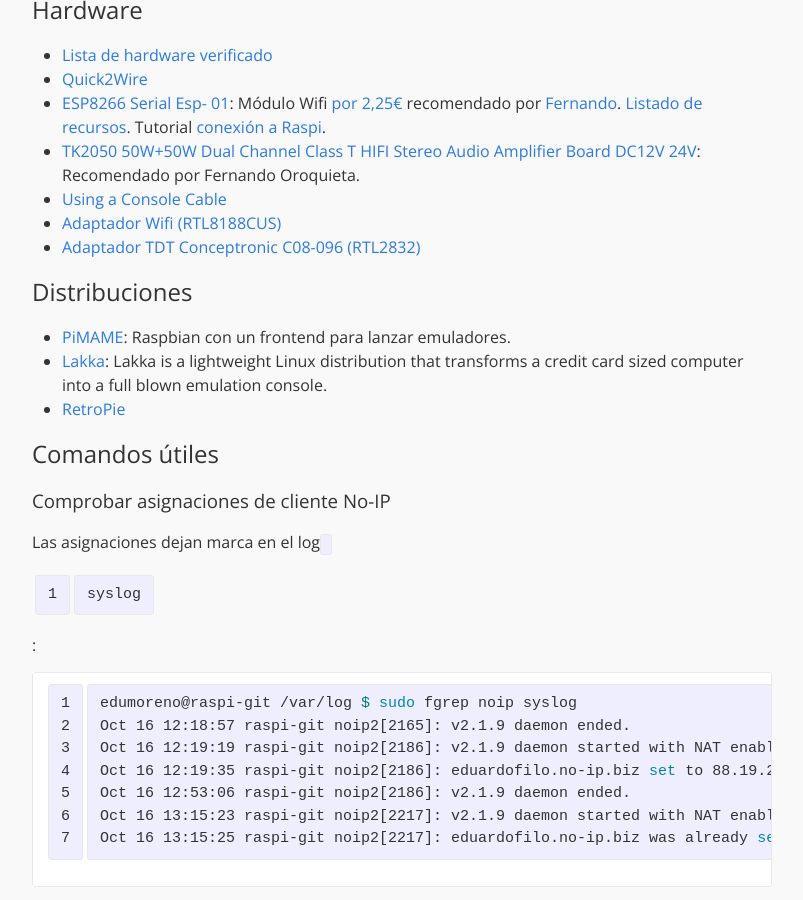
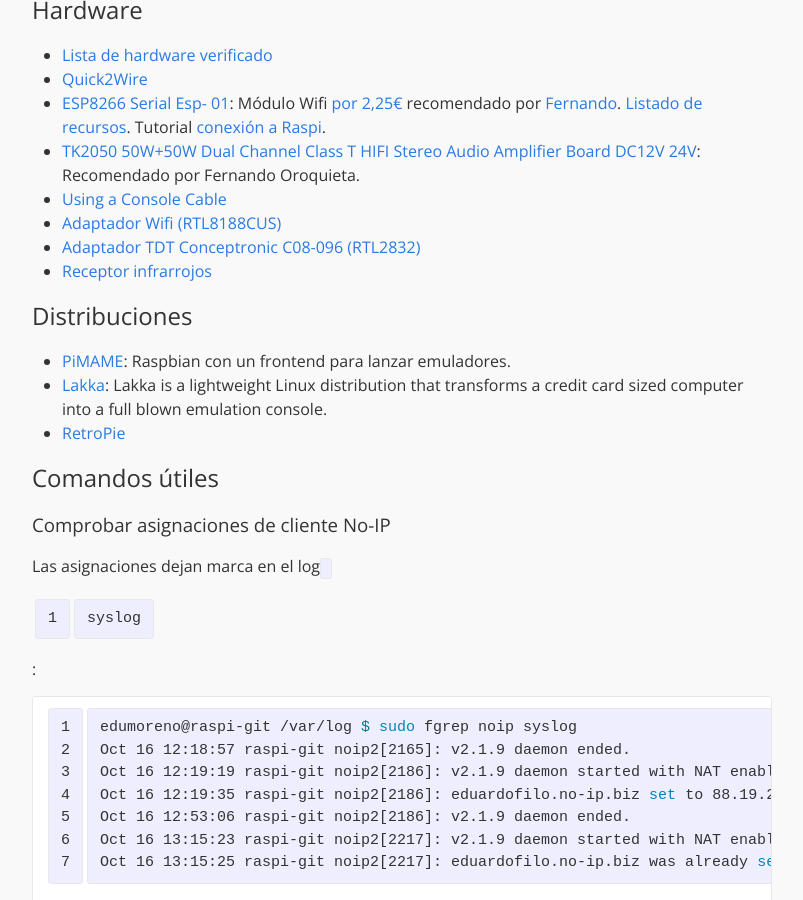
Before and after one commit to eduardofilo/eduardofilo.jekyll, a Jekyll site: the page built from sistemas/raspi.md, in a window 1280 px wide and 900 px high, scrolled down 541 px. Shown: the whole window, without its empty margins (238-1041 px from the left). Built offline with Jekyll 4.4.1, drawn with Linux system fonts in a browser that asks for light colours; Markdown is read by kramdown in place of the engine named in the settings.

Commit message:
Enlace hardware Raspi.

```diff
--- a/sistemas/raspi.md
+++ b/sistemas/raspi.md
@@ -29,6 +29,7 @@
 * [Using a Console Cable](https://learn.adafruit.com/adafruits-raspberry-pi-lesson-5-using-a-console-cable?view=all)
 * [Adaptador Wifi (RTL8188CUS)](http://www.raspipc.es/public/home/index.php?ver=tienda&accion=verArticulo&idProducto=1079)
 * [Adaptador TDT Conceptronic C08-096 (RTL2832)](http://www.amazon.es/Conceptronic-C08-096-receptor-Dvb-T-radio/dp/B003KCKERE)
+* [Receptor infrarrojos](https://energenie4u.co.uk/catalogue/category/PiMote)
 
 ## Distribuciones
 
```
